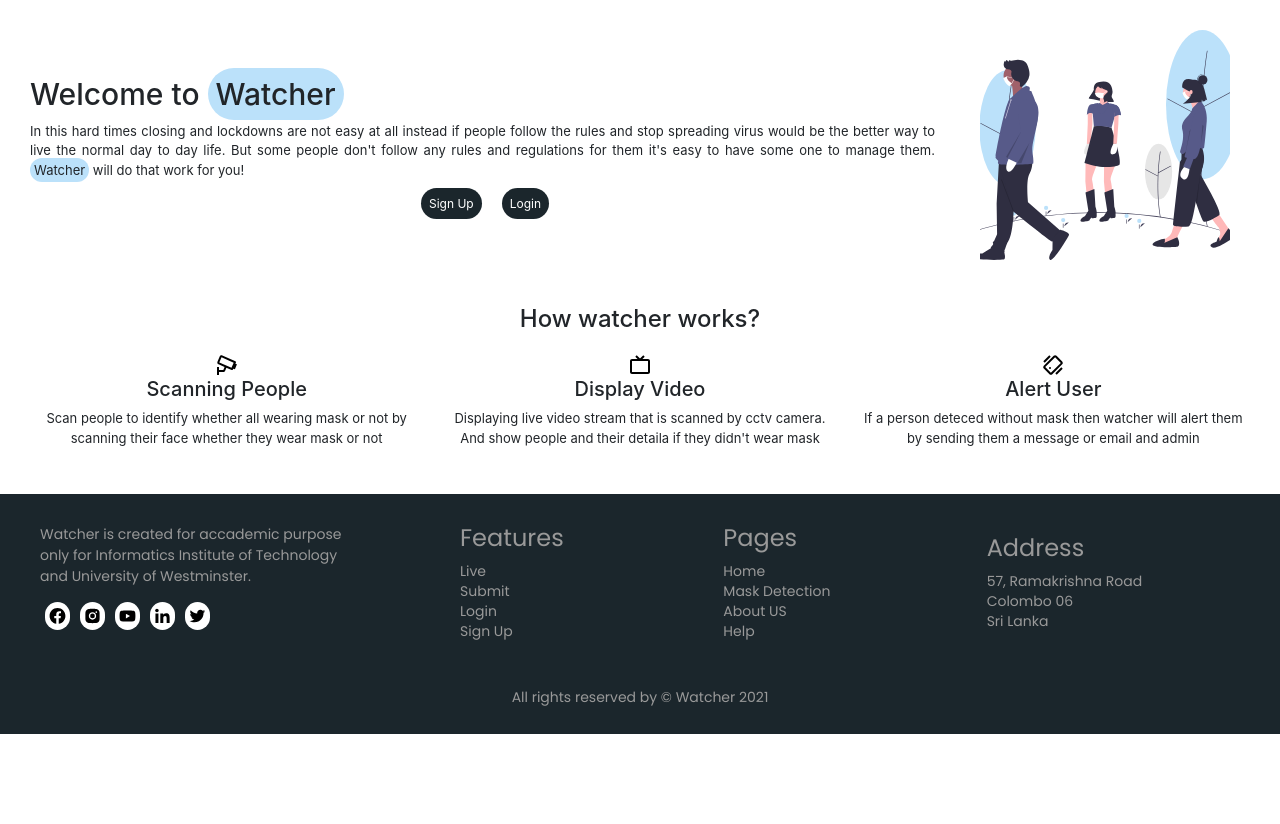
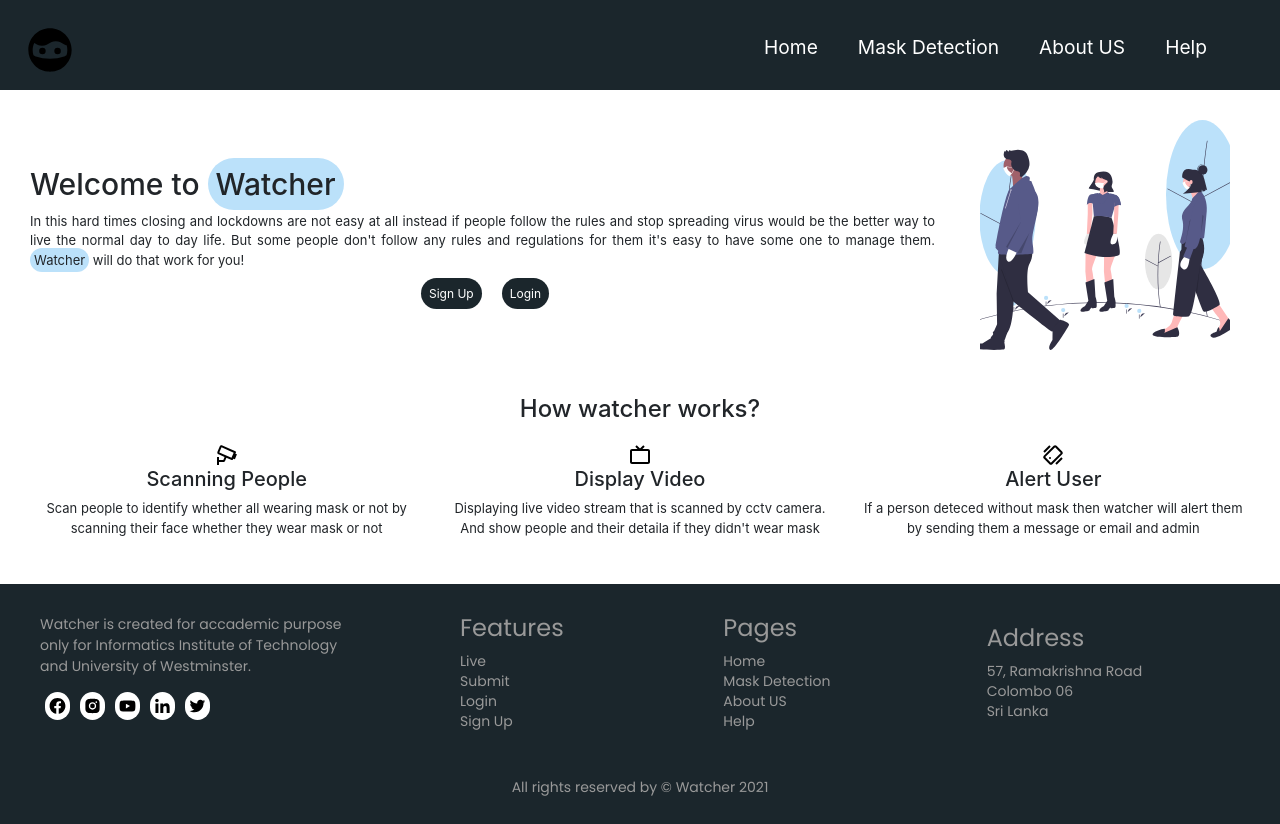
Before and after one commit to Software-Development-Group-Project/Watcher, a React (Create React App) app in the folder sdgp_project/: page / in a window 1280 px wide. Before the commit the page ends 800 px from the top, so only its background shows below. Built offline with nearby package versions, Linux system fonts and the light colour scheme.

Commit message:
Added Navbar

```diff
--- a/sdgp_project/package.json
+++ b/sdgp_project/package.json
@@ -7,6 +7,7 @@
     "@testing-library/react": "^11.2.3",
     "@testing-library/user-event": "^12.6.2",
     "bootstrap": "^4.6.0",
+    "node-modules": "^1.0.1",
     "react": "^17.0.1",
     "react-bootstrap": "^1.4.3",
     "react-dom": "^17.0.1",
--- a/sdgp_project/src/App.js
+++ b/sdgp_project/src/App.js
@@ -2,7 +2,7 @@ import './App.css';
 // import Help from'./components/Help'
 import AboutUs from './components/AboutUs'
 import Home from './components/Home'
-// import Navbar from './components/Navbar';
+import Navbar from './components/Navbar';
 import Footer from './components/Footer';
 // import Form from './components/Form';
 import {BrowserRouter as Router, Switch, Route} from 'react-router-dom';
@@ -13,6 +13,7 @@ function App() {
       <div className="App">
 
          {/* <Navbar/> */}
+         <Navbar />
          <Switch>
             <Route path="/" exact component = {Home}/>
             <Route path="/aboutus" component = {AboutUs}/>
--- /dev/null
+++ b/sdgp_project/src/CSS/navbar.css
@@ -0,0 +1,96 @@
+.navbar {
+    background-color: #1b262c;
+    height: 90px;
+    display: flex;
+    justify-content: center;
+    align-items: center;
+    font-size: 1.2rem;
+  }
+
+  .navbar-logo {
+    border-radius: 90px;
+    color: rgb(253, 249, 249);
+    height: 60px;
+    width: 60px;
+    cursor: pointer;
+    display: inline-block;
+    padding-left: 8px;
+  }
+
+  .nav-menu {
+    display: grid;
+    grid-template-columns: repeat(5, auto);
+    grid-gap: 10px;
+    list-style: none;
+    text-align: center;
+    width: 70vw;
+    justify-content: end;
+    margin-right: 2rem;
+  }
+
+  .nav-links {
+    color: #fff;
+    text-decoration: none;
+    padding: 15px;
+    text-decoration: none;
+    margin-top: 10px;
+  }
+
+  .nav-links:hover {
+    background-color: #fff;
+    border-radius: 35px;
+    color: black;
+    text-decoration: none;
+  }
+
+  .menu-icon {
+    display: none;
+  }
+
+  @media screen and (max-width: 1000px) {
+    .navbar {
+      position: relative;
+    }
+
+    .nav-menu {
+      display: flex;
+      flex-direction: column;
+      width: 100%;
+      height: 600px;
+      position: absolute;
+      top: 70px;
+      left: -100%;
+      opacity: 1;
+    }
+
+    .nav-menu.active {
+      position: absolute;
+      background: #1b262c;
+      left: 0;
+      opacity: 1;
+      z-index: 1;
+      height: auto;
+    }
+
+    .nav-links {
+      text-align: center;
+      padding: 1rem;
+      width: 100%;
+      display: table;
+    }
+
+    .nav-links:hover {
+      background-color: #ffffff;
+      border-radius: 0;
+    }
+
+    .menu-icon {
+      display: block;
+      position: absolute;
+      top: 0;
+      right: 0;
+      transform: translate(-100%, 60%);
+      font-size: 1.8rem;
+      cursor: pointer;
+    }
+  }
--- /dev/null
+++ b/sdgp_project/src/components/Navbar.js
@@ -0,0 +1,33 @@
+import React, { Component } from 'react';
+import '../CSS/navbar.css';
+import {ReactComponent as Logo} from '../images/face-mask.svg';
+import { Link } from 'react-router-dom';
+
+class Navbar extends Component {
+
+
+
+
+
+    render() {
+        return (
+            <nav className="navbar">
+                <Logo className="navbar-logo"/>
+                <ul className="nav-menu">
+                     <Link to="/">
+                        <li className="nav-links"> Home </li>
+                     </Link>
+                     <li className="nav-links"> Mask Detection </li>
+                     <Link to="/aboutus">
+                        <li className="nav-links"> About US </li>
+                     </Link>
+                     <Link to="/help">
+                        <li className="nav-links"> Help </li>
+                     </Link>
+                </ul>
+            </nav>
+        )
+    }
+}
+
+export default Navbar
```
Also changed, not shown: 1 other file (tests, documents, lock files or other folders).
